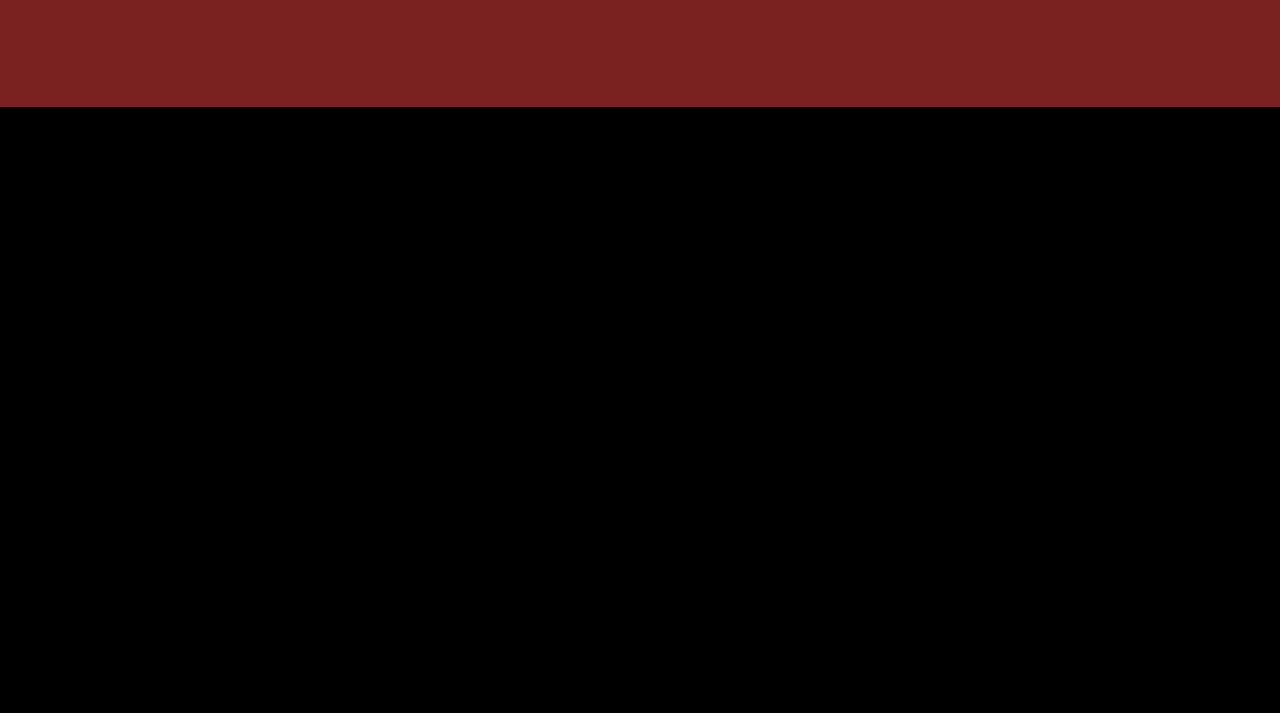
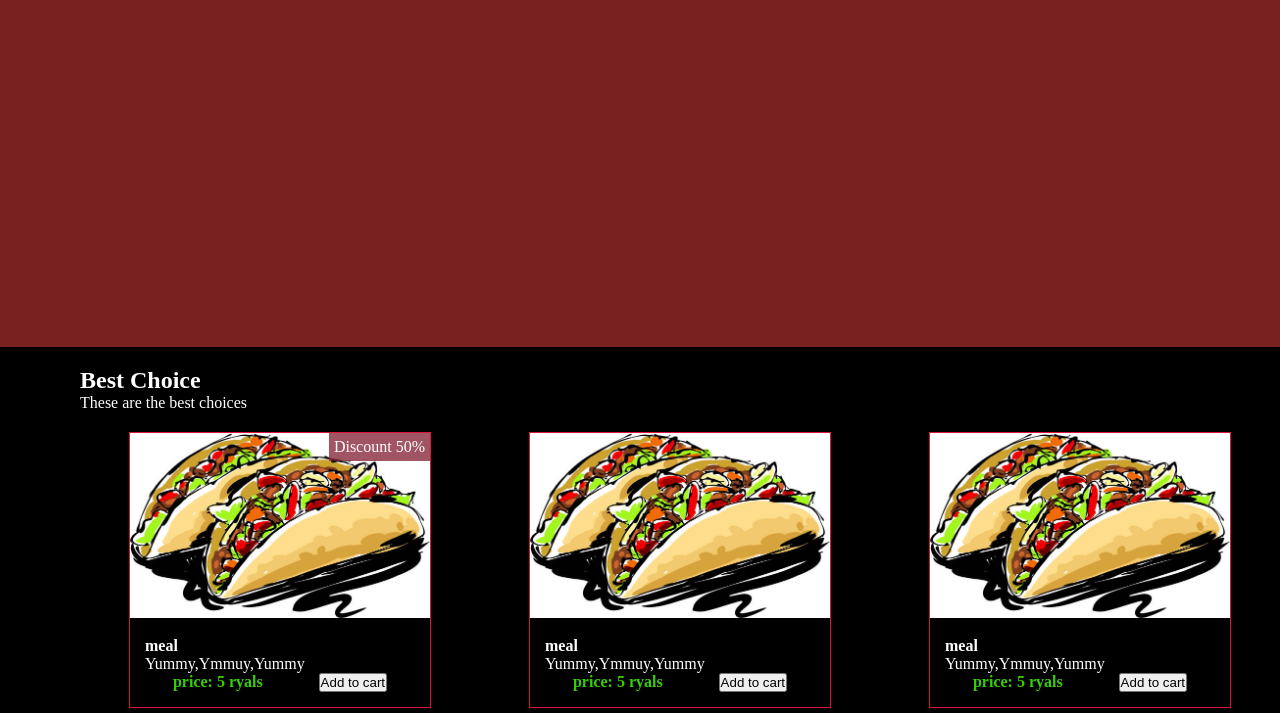
Before and after one commit to jouryABDULLAH/resturant, a plain HTML site: page index.html in a window 1280 px wide. Shown: the part 491-1204 px from the top of the page. Before the commit the page ends 800 px from the top, so only its background shows below. Drawn offline with Linux system fonts and the light colour scheme.

Commit message:
add minue

```diff
--- a/index.html
+++ b/index.html
@@ -34,7 +34,52 @@
         </section>
 
         <section class="menue">
+            <header>
+                <h1>Best Choice</h1>
+                <p>These are the best choices</p>
+            </header>
+            <div class="cards">
 
+                <div class="card-container">
+                    <div class="card">
+                        <img src="images/food-menue.jpg" alt="">
+                        <div class="card-body">
+                            <h4>meal</h4>
+                            <p>Yummy,Ymmuy,Yummy</p>
+                           <div class="cart"> <span class="price">price: 5 ryals</span> <button class="add">Add to cart </button></div>
+                           <span class="discount">Discount 50%</span>
+
+                        </div>
+                    </div>
+                </div>
+
+                <div class="card-container">
+                    <div class="card">
+                        <img src="images/food-menue.jpg" alt="">
+                        <div class="card-body">
+                            <h4>meal</h4>
+                            <p>Yummy,Ymmuy,Yummy</p>
+                           <div class="cart"> <span class="price">price: 5 ryals</span> <button class="add">Add to cart </button></div>
+                        </div>
+                    </div>
+                </div>
+
+                <div class="card-container">
+                    <div class="card">
+                        <img src="images/food-menue.jpg" alt="">
+                        <div class="card-body">
+                            <h4>meal</h4>
+                            <p>Yummy,Ymmuy,Yummy</p>
+                           <div class="cart">
+                            <span class="price">price: 5 ryals</span>
+                            <button class="add">Add to cart </button>
+                            </div>
+                        </div>
+                    </div>
+                </div>
+
+
+            </div>
         </section>
 
     </main>
--- a/styles/style.css
+++ b/styles/style.css
@@ -43,7 +43,7 @@ nav a:hover{
     flex-direction: column;
     justify-content: center;
     padding-left: 5rem;
-    height: 70vh;
+    height: 100vh;
     background-image: url(../images/food-banner.png.crdownload);
     background-size: cover;
     background-repeat: no-repeat;
@@ -80,6 +80,65 @@ nav a:hover{
     width: 15rem;
  }
  }
+
+
+ .menue{
+    padding-left:  5rem;
+    padding-top: 20px;
+ }
+
+ .menue>header{
+    padding-bottom: 15px;
+ }
+
+ .cards{
+    display: flex;
+    flex-wrap: wrap;
+    justify-content: space-around;
+ }
+
+ .discount{
+    position: absolute;
+    display: inline-blocks;
+    top: 0px;
+    right: 0px;
+    background-color: rgba(131, 31, 51, 0.756);
+    padding: 5px;
+ }
+
+
+ .card>img{
+    max-width: 100%;
+ }
+
+.card-container{
+    margin: 5px;
+}
+
+.card{
+    border: 1px solid crimson;
+    max-width: 300px;
+    position: relative;
+
+}
+
+.card-body{
+    margin: 15px;
+}
+
+.cart{
+    display: flex;
+    justify-content: space-around;
+}
+
+.price{
+    color: rgb(56, 206, 6);
+    font-weight: bold;
+}
+
+.add{
+
+}
 /*
 .list a{
 
```
Also changed, not shown: images/food-clip-art.png (added), images/food-menue.jpg (added).
